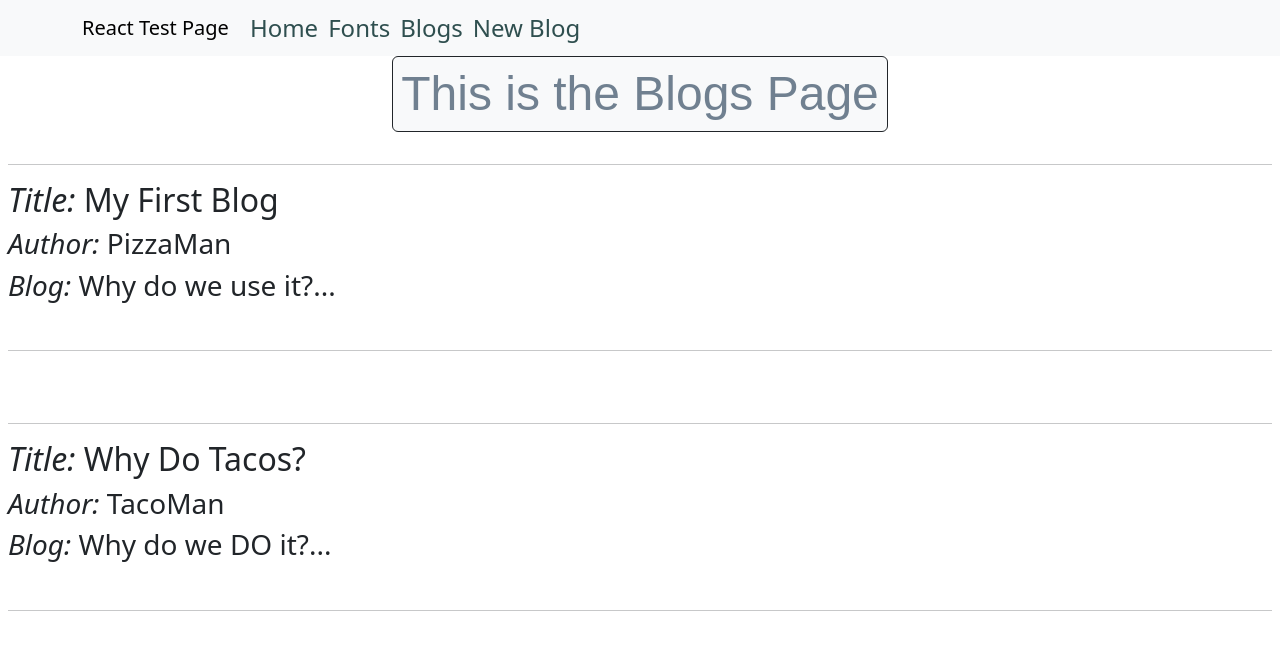
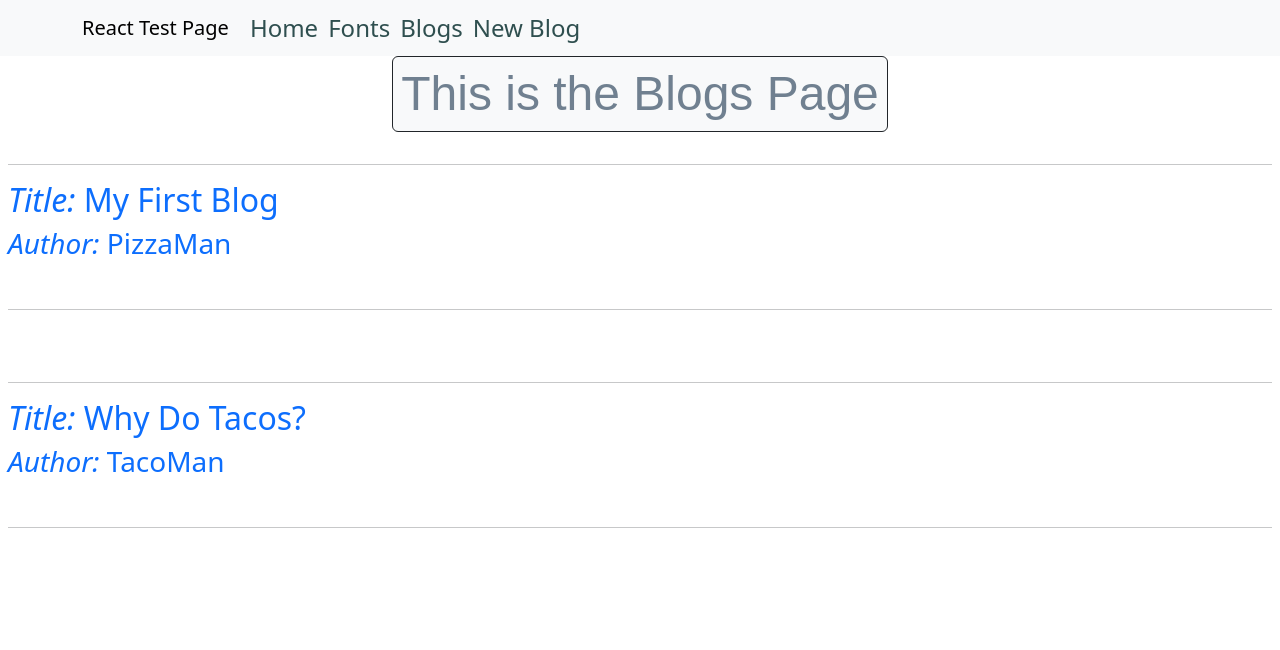
Before and after one commit to eamondevine/react-testApp, a React (Vite) app: page /BlogsPage in a window 1280 px wide. Shown: the top 650 px of the page. Built offline with nearby package versions, Linux system fonts and the light colour scheme; data requests are answered from the project's data file; a web font is replaced by a local one.

Commit message:
Fixed all typescript errors due to useFetch data being left undefined.

```diff
--- a/src/App.css
+++ b/src/App.css
@@ -41,3 +41,7 @@
     padding: 0 5px 0 5px;
     color: darkslategrey;
   }
+
+  .single-blog-preview {
+    text-decoration: none;
+  }
--- a/src/App.tsx
+++ b/src/App.tsx
@@ -3,6 +3,7 @@ import Home from "./components/Home";
 import ListGroup from "./components/ListGroup";
 import NavBar from "./components/NavBar";
 import NewBlog from "./components/CreateNewBlog";
+import BlogDetails from "./components/BlogDetails";
 
 import { BrowserRouter as Browser, Route, Routes } from "react-router-dom";
 
@@ -16,6 +17,7 @@ function App() {
           <Route path="/ListGroup" element={<ListGroup />} />
           <Route path="/BlogsPage" element={<BlogsPage />} />
           <Route path="/CreateNewBlog" element={<NewBlog />} />
+          <Route path="/BlogDetails/:id" element={<BlogDetails />} />
         </Routes>
       </div>
     </Browser>
--- a/src/CenteredTextMod.tsx
+++ /dev/null
@@ -1,5 +0,0 @@
-function CenteredText() {
-    return <h1>This text should be centered.</h1>;
-}
-
-export default CenteredText
--- /dev/null
+++ b/src/components/BlogDetails.tsx
@@ -0,0 +1,35 @@
+import { useParams } from "react-router-dom";
+import useFetch from "./useFetch";
+
+//Object shape defined for typescript
+interface Blog {
+  id: number;
+  title: string;
+  body: string;
+}
+
+const BlogDetails = () => {
+  const { id } = useParams();
+  const {
+    data: blog,
+    isPending,
+    error,
+  } = useFetch<Blog>(`http://localhost:8000/blogs/${id}`); //Reference to Blog object for typescript
+  return (
+    <div className="blog-details d-flex justify-content-center">
+      {isPending && <div>Loading...</div>}
+      {error && <div>{error}</div>}
+      {blog && (
+        <article>
+          <h2>~Here's a specific blog for ya~</h2>
+          <br />
+          <h2>{blog.title}</h2>
+          <p>{blog.body}</p>
+        </article>
+      )}
+    </div>
+  );
+  console.log(id);
+};
+
+export default BlogDetails;
--- a/src/components/BlogLoader.tsx
+++ b/src/components/BlogLoader.tsx
@@ -1,4 +1,5 @@
 import React from "react";
+import { Link } from "react-router-dom";
 
 interface Blog {
   id: number;
@@ -24,6 +25,7 @@ const BlogLoader: React.FC<BlogLoaderProps> = ({ blogs }) => {
       {blogs?.map((blog) => (
         <div className="single-blog-preview p-2" key={blog.id}>
           <hr />
+          <Link className="single-blog-preview" to={`/BlogDetails/${blog.id}`}>
             <h2>
               <span className="italic">Title: </span>
               {blog.title}
@@ -32,10 +34,7 @@ const BlogLoader: React.FC<BlogLoaderProps> = ({ blogs }) => {
               <span className="italic">Author: </span>
               {blog.author}
             </h3>
-          <h3>
-            <span className="italic">Blog: </span>
-            {blog.body}
-          </h3>
+          </Link>
           <br />
           <hr />
           <br />
--- a/src/components/useFetch.tsx
+++ b/src/components/useFetch.tsx
@@ -1,16 +1,18 @@
 import { useState, useEffect } from "react";
 
-const useFetch = (url: string) => {
-  const [data, setData] = useState(null);
+//<T,> established to be of generic type, meaning object shape can be flexible for later use
+const useFetch = <T,>(url: string) => {
+  const [data, setData] = useState<T | null>(null); //the generic type ref here
   const [isPending, setIsPending] = useState(true);
   const [error, setError] = useState(null);
 
   useEffect(() => {
-    fetch(url)
+    const abortCont = new AbortController();
+    fetch(url, { signal: abortCont.signal })
       .then((res) => {
         console.log(res);
         if (!res.ok) {
-          throw Error("Couldn't fetch the data");
+          throw new Error("Couldn't fetch the data");
         }
         return res.json();
       })
@@ -20,9 +22,13 @@ const useFetch = (url: string) => {
         setError(null);
       })
       .catch((err) => {
+        if (err.name === "AbortError") {
+          console.log("Fetch aborted");
+        }
         setError(err.message);
         setIsPending(false);
       });
+    return () => abortCont.abort();
   }, [url]);
   return { data, isPending, error };
 };
```
Lines whose indentation alone changed are shown as unchanged.
